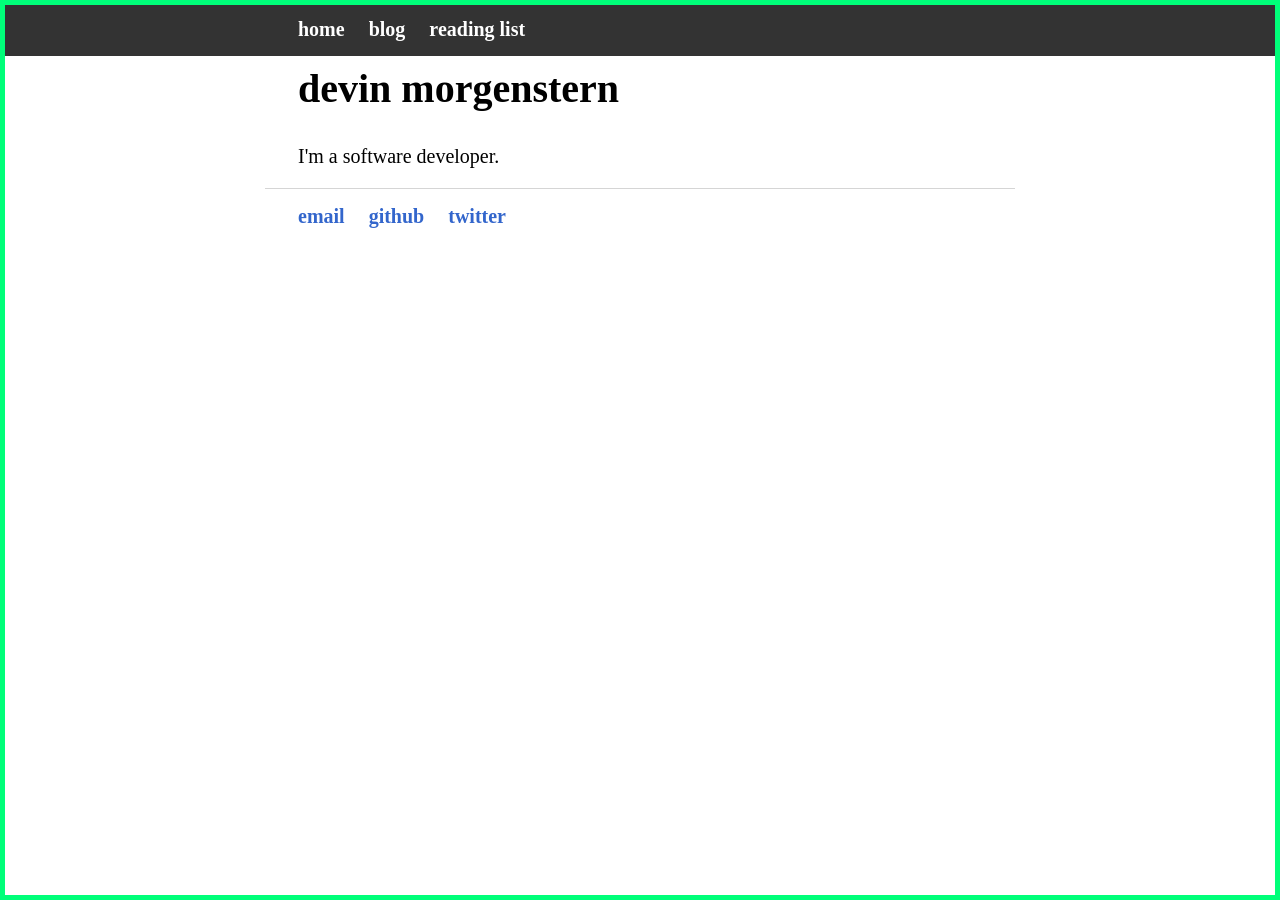
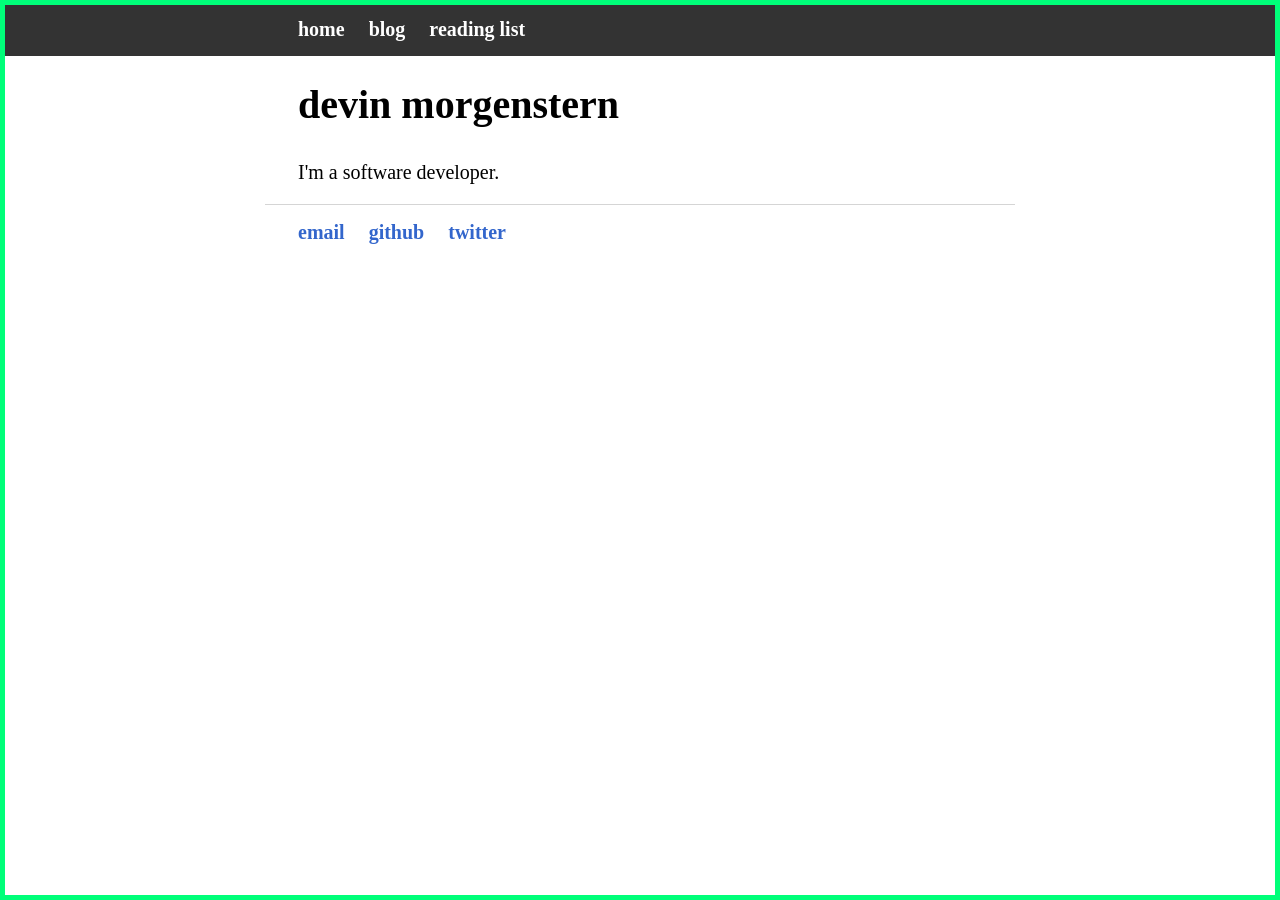
Before and after one commit to devinrm/devinrm.github.io, a Jekyll site: the page built from index.html, in a window 1280 px wide. Built offline with Jekyll 4.4.1, drawn with Linux system fonts in a browser that asks for light colours; some web fonts are replaced.

Commit message:
Add some margin

```diff
--- a/css/main.css
+++ b/css/main.css
@@ -47,6 +47,10 @@ a {
 a:hover,
 a:focus {
   text-decoration: underline;
+}
+
+main {
+  padding-top: 1em;
 }
 
 h1 {
```
